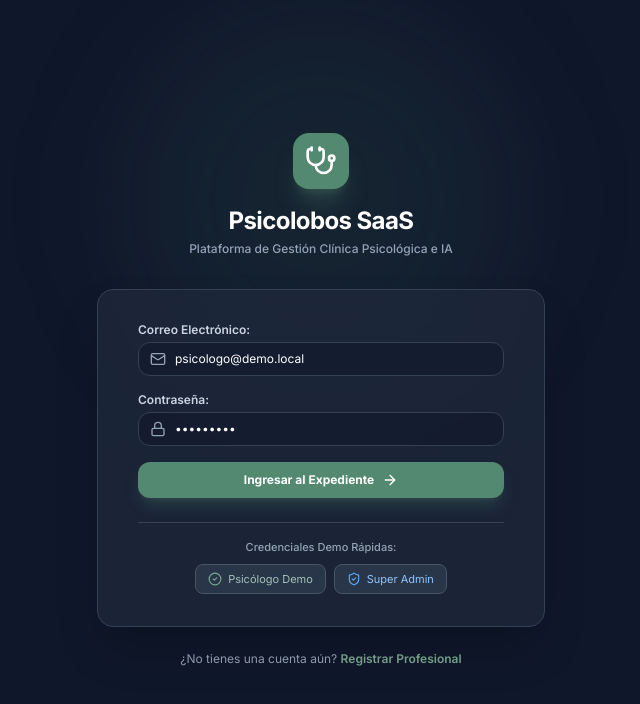
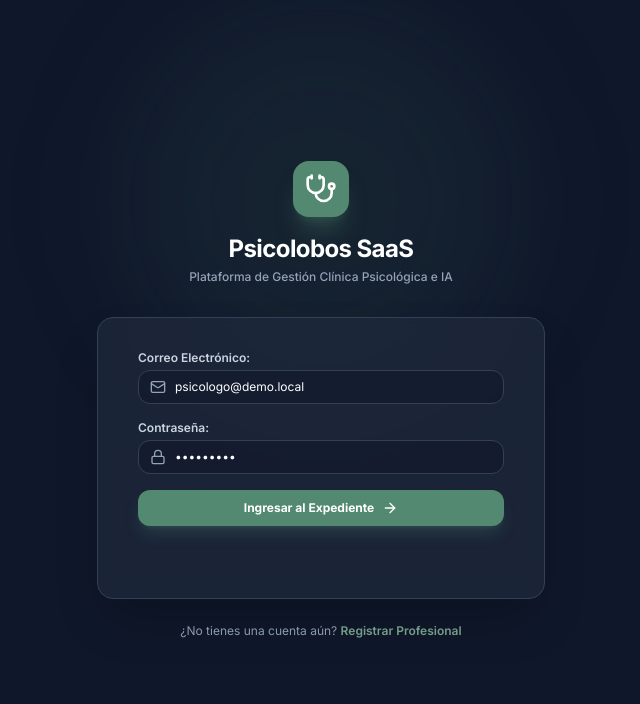
Before and after one commit to Hector21022000/Psicolobos, a Next.js app: page /login in a window 1280 px wide. Shown: the top 704 px of the page, without its empty margins (319-959 px from the left). Built offline with nearby package versions, Linux system fonts and the light colour scheme.

Commit message:
security: Blindar login, eliminar demo users publicos y habilitar Super Admin via variables de entorno

```diff
--- a/src/app/api/auth/login/route.ts
+++ b/src/app/api/auth/login/route.ts
@@ -25,21 +25,31 @@ export async function POST(req: NextRequest) {
       where: { email: email.toLowerCase().trim() },
     });
 
-    // Si el usuario no existe en la BD demo, crearlo automáticamente
+    const superAdminEmail = process.env.SUPER_ADMIN_EMAIL;
+    const superAdminPassword = process.env.SUPER_ADMIN_PASSWORD;
+
+    // Configuración inicial de Super Admin mediante Variables de Entorno Seguras
+    if (superAdminEmail && superAdminPassword && email === superAdminEmail && password === superAdminPassword) {
+      if (!user) {
+        const passwordHash = await hashPassword(superAdminPassword);
+        user = await prisma.user.create({
+          data: {
+            email: superAdminEmail,
+            passwordHash: passwordHash,
+            role: 'SUPER_ADMIN',
+            firstName: 'Super',
+            lastName: 'Admin',
+            isActive: true,
+          },
+        });
+      }
+    }
+
     if (!user) {
-      const defaultHash = await hashPassword(password);
-      user = await prisma.user.create({
-        data: {
-          email: email.toLowerCase().trim(),
-          passwordHash: defaultHash,
-          role: 'PSYCHOLOGIST',
-          firstName: 'Psc. Víctor',
-          lastName: 'Robles',
-          colegiatura: 'CPhP 14892',
-          specialty: 'Psicología Clínica',
-          isActive: true,
-        },
-      });
+      return NextResponse.json(
+        { error: 'Credenciales inválidas.' },
+        { status: 401 }
+      );
     }
 
     if (!user.isActive) {
@@ -49,15 +59,13 @@ export async function POST(req: NextRequest) {
       );
     }
 
-    // Verificar contraseña o permitir acceso flexible en entorno demo
+    // Verificar contraseña real
     const isMatch = await verifyPassword(password, user.passwordHash);
     if (!isMatch) {
-      // Actualizar el hash para adaptar la nueva contraseña ingresada por el usuario
-      const newHash = await hashPassword(password);
-      await prisma.user.update({
-        where: { id: user.id },
-        data: { passwordHash: newHash },
-      });
+      return NextResponse.json(
+        { error: 'Credenciales inválidas.' },
+        { status: 401 }
+      );
     }
 
     const token = await signToken({
--- a/src/app/login/page.tsx
+++ b/src/app/login/page.tsx
@@ -45,10 +45,6 @@ export default function LoginPage() {
     }
   };
 
-  const handleQuickDemo = (demoEmail: string) => {
-    setEmail(demoEmail);
-    setPassword('Demo1234!');
-  };
 
   return (
     <div className="min-h-screen bg-slate-900 flex flex-col justify-center py-12 sm:px-6 lg:px-8 relative overflow-hidden">
@@ -112,27 +108,8 @@ export default function LoginPage() {
             </button>
           </form>
 
-          {/* Accesos Rápidos para Demo */}
-          <div className="pt-4 border-t border-slate-700 space-y-2 text-center">
-            <span className="text-[11px] text-slate-400 block font-medium">Credenciales Demo Rápidas:</span>
-            <div className="flex gap-2 justify-center">
-              <button
-                type="button"
-                onClick={() => handleQuickDemo('psicologo@demo.local')}
-                className="px-3 py-1.5 rounded-lg bg-slate-700/60 hover:bg-slate-700 text-[11px] text-sage-300 border border-slate-600 flex items-center gap-1.5"
-              >
-                <CheckCircle2 className="w-3.5 h-3.5 text-sage-400" />
-                <span>Psicólogo Demo</span>
-              </button>
-              <button
-                type="button"
-                onClick={() => handleQuickDemo('admin@demo.local')}
-                className="px-3 py-1.5 rounded-lg bg-slate-700/60 hover:bg-slate-700 text-[11px] text-blue-300 border border-slate-600 flex items-center gap-1.5"
-              >
-                <ShieldCheck className="w-3.5 h-3.5 text-blue-400" />
-                <span>Super Admin</span>
-              </button>
-            </div>
+          <div className="pt-4 space-y-2 text-center">
+            {/* Oculto: Credenciales de superadministrador protegidas */}
           </div>
         </div>
 
```
